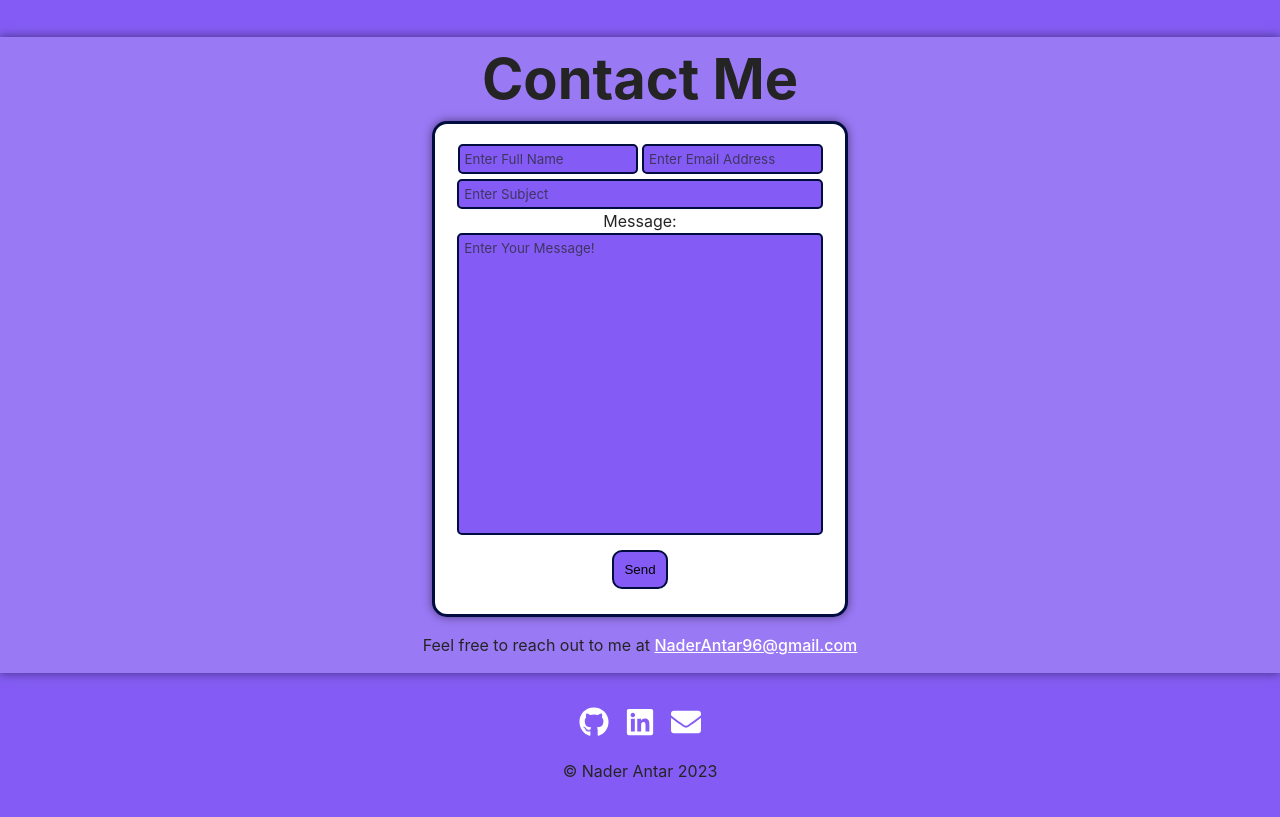
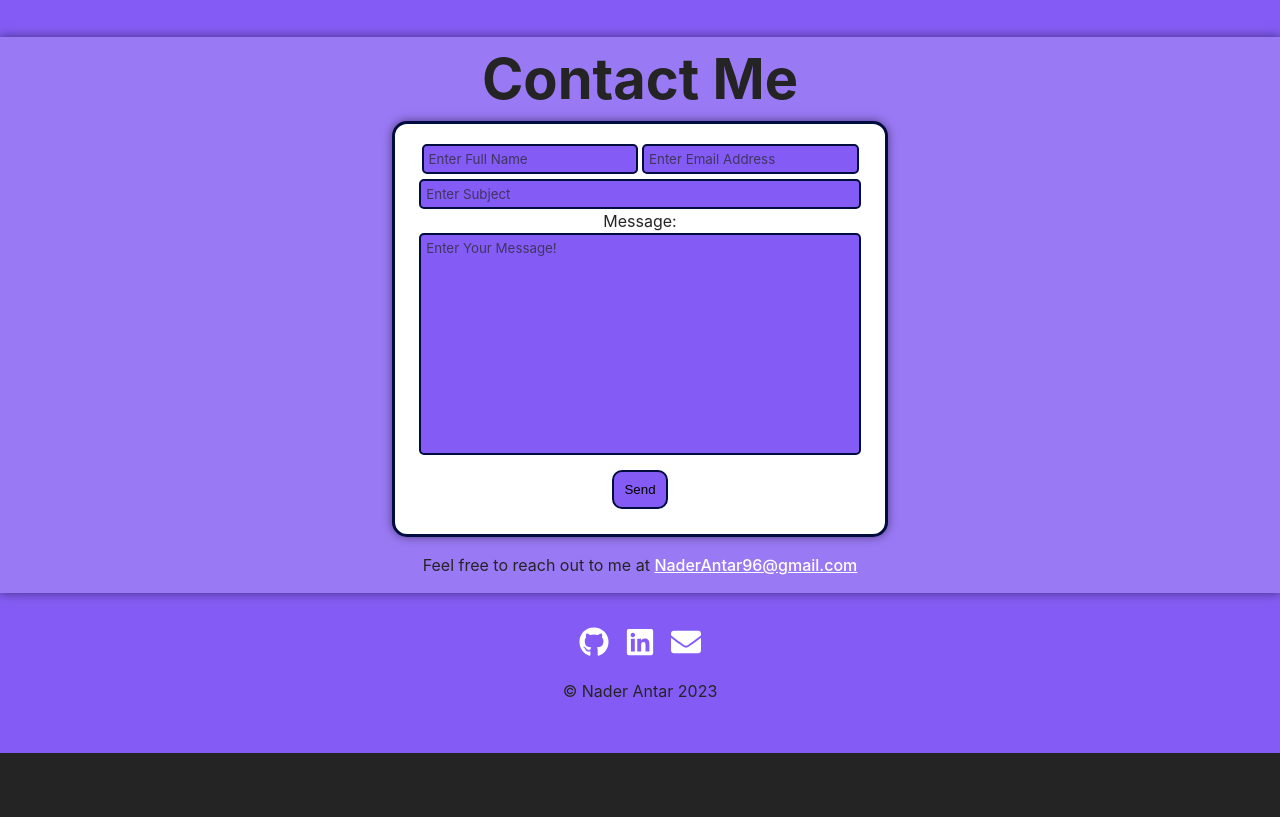
Before and after one commit to nadocodes/nader-antar, a React (Vite) app: page / in a window 1280 px wide. Shown: the part 2240-3057 px from the top of the page. After the commit the page ends 2993 px from the top, so only its background shows below. Built offline with nearby package versions, Linux system fonts and the light colour scheme.

Commit message:
updated border color for dark mode, updated styling for contact form

```diff
--- a/src/components/App/App.css
+++ b/src/components/App/App.css
@@ -14,7 +14,7 @@
   --primary-bg-color: #242424;
   --secondary-bg-color: #6C41EC;
   --text-color: #FFFFFF;
-  --border-color: #3F3D56;
+  --border-color: #161616;
   --link-color: #6C41EC;
   --link-hover-color: #FFFFFF;
 }
--- a/src/components/Contact/Contact.css
+++ b/src/components/Contact/Contact.css
@@ -10,8 +10,8 @@
     flex-direction: column;
     justify-content: space-between;
     align-items: center;
-    height: 450px;
-    width: 370px;
+    height: 370px;
+    width: 450px;
     margin: auto;
     padding: 20px;
     background-color: var(--secondary-bg-color);
```
